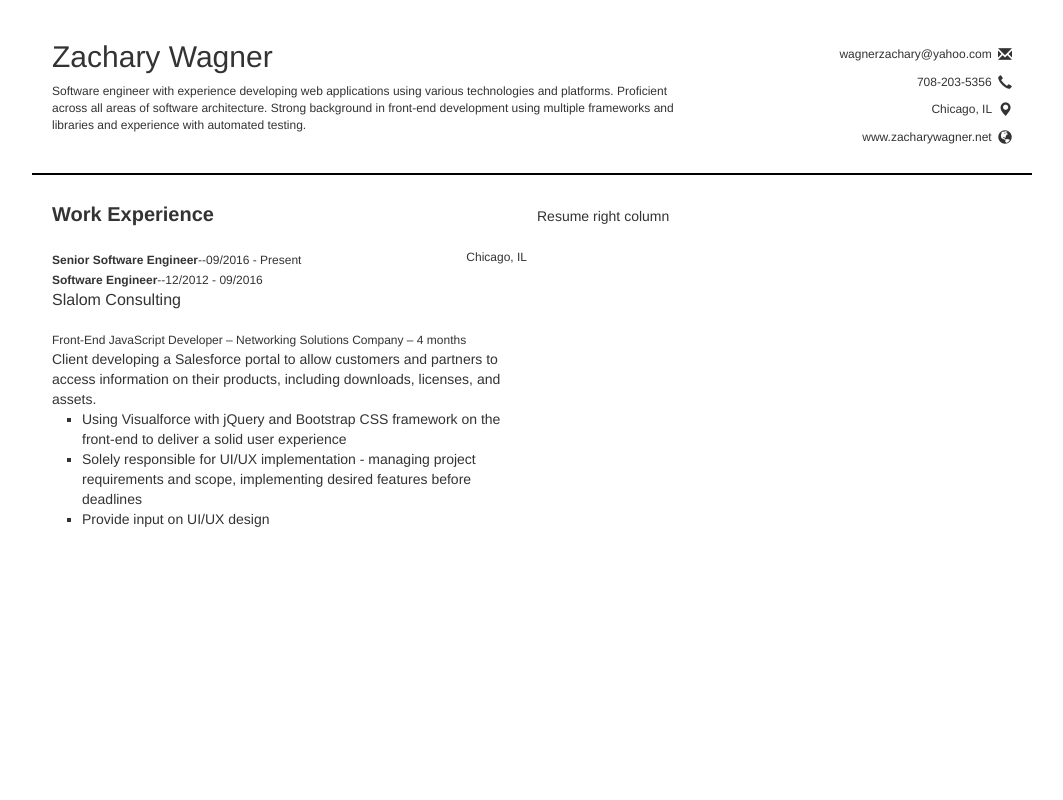
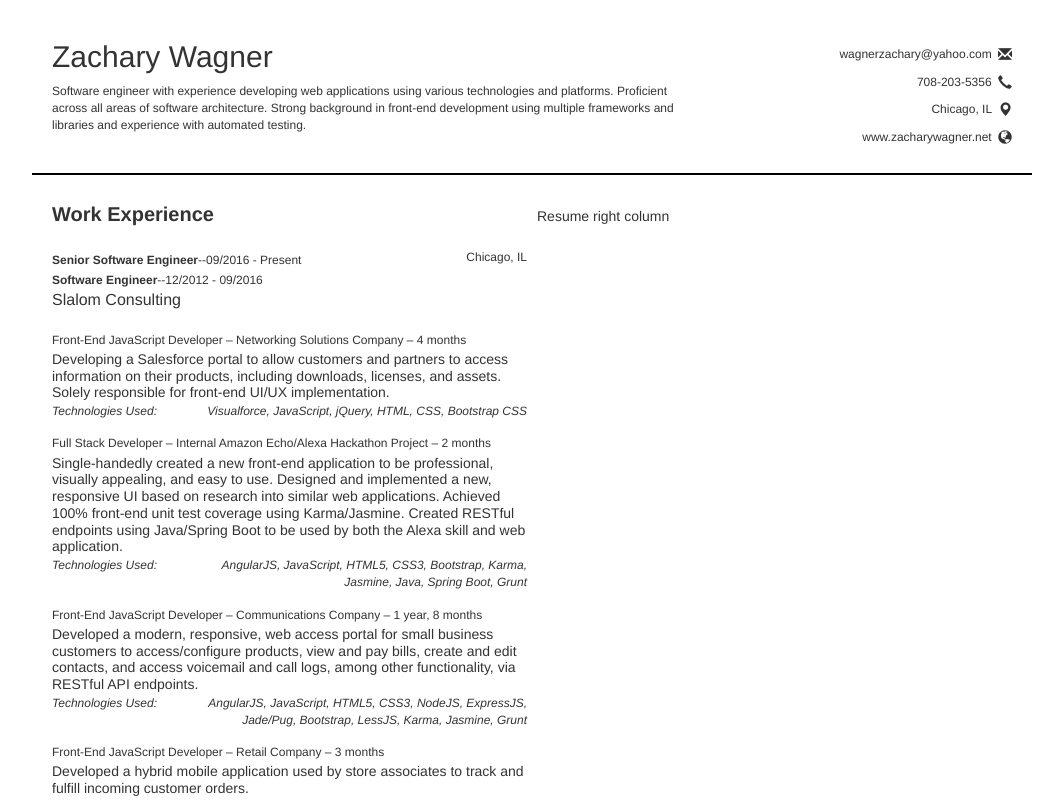
Before and after one commit to zwagner86/resume, an Angular app: page / in a window 1280 px wide. Shown: the top 800 px of the page, without its empty margins (108-1171 px from the left). Built offline with nearby package versions, Linux system fonts and the light colour scheme.

Commit message:
content and styling for work experience

```diff
--- a/src/app/app.component.html
+++ b/src/app/app.component.html
@@ -45,12 +45,12 @@
           <div class="work-accomplishments">
             <div class="work-accomplishments-header">{{project.role}} – {{project.client}} – {{project.duration}}</div>
             <div class="work-accomplishments-summary">{{project.summary}}</div>
-            <ul class="work-accomplishments-list">
-              <li *ngFor="let accomplishment of project.accomplishments">{{accomplishment}}</li>
-            </ul>
+            <div class="work-accomplishments-tech">
+              <div class="tech-label">Technologies Used:</div>
+              <div class="tech-list">{{createTechStringFromArray(project.tech)}}</div>
+            </div>
           </div>
         </div>
-
       </div>
     </div>
     <div class="right-column">
--- a/src/app/app.component.less
+++ b/src/app/app.component.less
@@ -125,6 +125,26 @@
           }
 
           .work-accomplishments-summary {
+            line-height: 1.2;
+            padding: 2px 0;
+          }
+
+          .work-accomplishments-tech {
+            display: table;
+            font-style: italic;
+            font-size: 12px;
+
+            .tech-label {
+              display: table-cell;
+              min-width: 130px;
+              width: 130px;
+            }
+
+            .tech-list {
+              display: table-cell;
+              width: 100%;
+              text-align: right;
+            }
 
           }
 
--- a/src/app/app.component.ts
+++ b/src/app/app.component.ts
@@ -6,17 +6,167 @@ import { Component } from '@angular/core';
   styleUrls: ['./app.component.less']
 })
 export class AppComponent {
+  createTechStringFromArray(array) {
+    let techString = "";
+    for ( let techItem of array ) {
+      techString += techItem + ", ";
+    }
+    return techString.slice(0, techString.length - 2);
+  }
+
   slalomProjects = [
     {
       role: "Front-End JavaScript Developer",
       client: "Networking Solutions Company",
       duration: "4 months",
-      summary: "Client developing a Salesforce portal to allow customers and partners to access information on their products, including downloads, licenses, and assets.",
+      summary: "Developing a Salesforce portal to allow customers and partners to access information on their products, including downloads, licenses, and assets.  Solely responsible for front-end UI/UX implementation.",
       accomplishments: [
         "Using Visualforce with jQuery and Bootstrap CSS framework on the front-end to deliver a solid user experience",
         "Solely responsible for UI/UX implementation - managing project requirements and scope, implementing desired features before deadlines",
         "Provide input on UI/UX design"
+      ],
+      tech: [
+        "Visualforce",
+        "JavaScript",
+        "jQuery",
+        "HTML",
+        "CSS",
+        "Bootstrap CSS"
       ]
-    }
+    },
+    {
+      role: "Full Stack Developer",
+      client: "Internal Amazon Echo/Alexa Hackathon Project",
+      duration: "2 months",
+      summary: "Single-handedly created a new front-end application to be professional, visually appealing, and easy to use. Designed and implemented a new, responsive UI based on research into similar web applications. Achieved 100% front-end unit test coverage using Karma/Jasmine. Created RESTful endpoints using Java/Spring Boot to be used by both the Alexa skill and web application.",
+      accomplishments: [
+        "Utilizing AngularJS, HTML5, and CSS3 with Bootstrap, single-handedly overhauled the front-end application to be more complete, professional, visually appealing, and easy to use",
+        "Designed and implemented a new, responsive UI based on research into similar food-related web applications",
+        "Achieved 100% front-end unit test coverage using Karma/Jasmine",
+        "Created RESTful endpoints using Java/Spring Boot to be used by both the Alexa skill and web application"
+      ],
+      tech: [
+        "AngularJS",
+        "JavaScript",
+        "HTML5",
+        "CSS3",
+        "Bootstrap",
+        "Karma",
+        "Jasmine",
+        "Java",
+        "Spring Boot",
+        "Grunt"
+      ]
+    },
+    {
+      role: "Front-End JavaScript Developer",
+      client: "Communications Company",
+      duration: "1 year, 8 months",
+      summary: "Developed a modern, responsive, web access portal for small business customers to access/configure products, view and pay bills, create and edit contacts, and access voicemail and call logs, among other functionality, via RESTful API endpoints.",
+      accomplishments: [
+        "Developed a modern web application using AngularJS, HTML5 with Jade/Pug templating engine, and CSS3 with Bootstrap and LessJS",
+        "Created services to use RESTful API endpoints to handle data throughout the application",
+        "Used NodeJS/ExpressJS to create a mock API server using back-end API specs to speed up development time",
+        "Utilized Grunt for build and deployment tasking"
+      ],
+      tech: [
+        "AngularJS",
+        "JavaScript",
+        "HTML5",
+        "CSS3",
+        "NodeJS",
+        "ExpressJS",
+        "Jade/Pug",
+        "Bootstrap",
+        "LessJS",
+        "Karma",
+        "Jasmine",
+        "Grunt"
+      ]
+    },
+    {
+      role: "Front-End JavaScript Developer",
+      client: "Retail Company",
+      duration: "3 months",
+      summary: "Developed a hybrid mobile application used by store associates to track and fulfill incoming customer orders.",
+      accomplishments: [
+        "Developed a HTML/JavaScript Cordova PhoneGap mobile application",
+        "Used jQuery, Backbone.js, Underscore.js, and Require.js to enhance and stabilize searching and result display for customer orders"
+      ],
+      tech: [
+        "JavaScript",
+        "jQuery",
+        "BackboneJS",
+        "Cordova/PhoneGap",
+        "HTML5",
+        "CSS3"
+      ]
+    },
+    {
+      role: "Full Stack Developer",
+      client: "Retail Company",
+      duration: "4 months",
+      summary: "Created a prototype for a web application to ensure compliance with company standards by allowing a user to view and analyze vendor statistics retrieved from multiple backend data sources.",
+      accomplishments: [
+        "Used Java, Spring, and SQL to create back-end services to retrieve vendor data from multiple data sources",
+        "Developed front-end web application using AngularJS, HTML5, and CSS3",
+        "Created a batch job to populate memcache with most recent vendor data"
+      ],
+      tech: [
+        "AngularJS",
+        "JavaScript",
+        "HTML5",
+        "CSS3",
+        "Java",
+        "Spring",
+        "SQL"
+      ]
+    },
+    {
+      role: "Full Stack Developer",
+      client: "Biotechnology Company",
+      duration: "4 months",
+      summary: "Developed a full-stack solution for a major biotechnology company on the west coast which enabled the management of clinical trials by allowing the creation and management of studies and study plans with access to all the data from their main data warehouse.",
+      accomplishments: [
+        "Used jQuery, RequireJS, BackboneJS, MustacheJS, UnderscoreJS, HTML, and CSS to develop a web application to manage studies and study plans for clinical trials",
+        "Used Java/Spring to create backend services for handling data",
+        "Created an ETL process to pull in study data from a main data warehouse using Oracle - PL/SQL",
+        "Used QlikView to create reports and visualization from the study data"
+      ],
+      tech: [
+        "JavaScript",
+        "jQuery",
+        "BackboneJS",
+        "MustacheJS",
+        "HTML5",
+        "CSS3",
+        "Java",
+        "Spring",
+        "Oracle - PL/SQL",
+        "Qlikview"
+      ]
+    },
+    {
+      role: "Full Stack Developer",
+      client: "Health Insurance Company",
+      duration: "8 months",
+      summary: "Delivered a brand new digital experience that allowed the client to attract new customers by offering an easy-to-use interface and holistic view of their current and historical health insurance coverage.",
+      accomplishments: [
+        "Wrote extensive Selenium tests that ran against SauceLabs to automate testing across different devices and browsers",
+        "Added impersonation capabilities for customer service representatives to assist members in real-time over the phone",
+        "Helped migrate over 1 million users using the Spring Batch framework, Hibernate, and SOAP web services",
+        "Integrated with Adobe CQ to provide dynamic and context-aware content to members"
+      ],
+      tech: [
+        "JavaScript",
+        "jQuery",
+        "BackboneJS",
+        "MustacheJS",
+        "HTML5",
+        "CSS3",
+        "Java",
+        "Spring"
+      ]
+    },
   ];
 }
```
